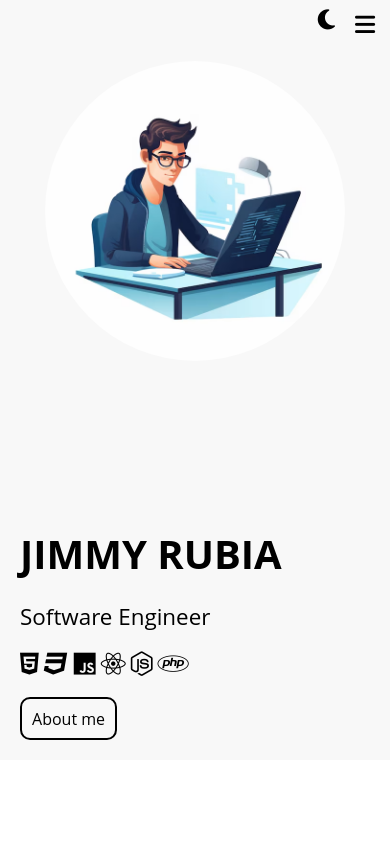
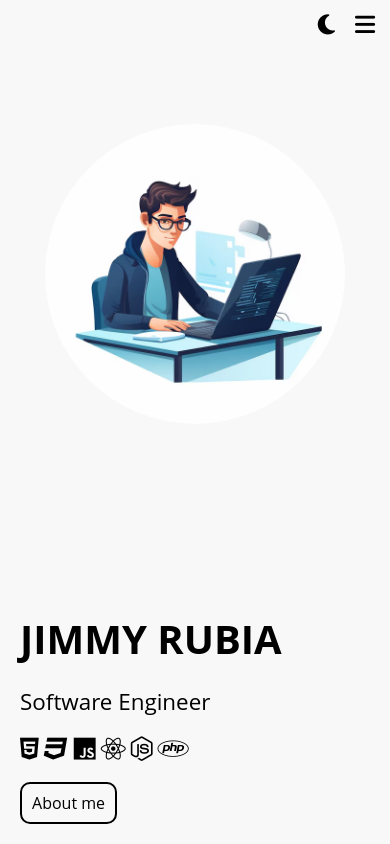
Before and after one commit to Jimmy21048/jimmy-rubia, a React (Create React App) app: page / in a window 390 px wide. Built offline with nearby package versions, Linux system fonts and the light colour scheme.

Commit message:
corrected fa-moon alignment, home page height, and download cv height position

```diff
--- a/src/components/Extensions.js
+++ b/src/components/Extensions.js
@@ -1,4 +1,5 @@
 import { Link } from "react-router-dom"
+import { tutorials } from "./tutorialArray"
 export default function Extensions() {
     return (
         <div className='my-ext'>
@@ -14,7 +15,8 @@ export default function Extensions() {
                     An extension for saving your todo items on the go. Save your items anytime, anywhere, as you surf through the internet...
                     whichever page you're in, this is your go-to partner
                 </p>
-                <Link className='ext-btn' to={`/tutorial/${0}`}>Check It Out</Link>
+                <Link className='ext-btn ext-btn-bg' to={`/tutorial/${0}`}>Check It Out</Link>
+                <a className="ext-btn ext-btn-sm" download={true} href={tutorials[0].file} >Download Now</a>
             </div>
             <button><i className="fa-solid fa-angle-right"></i></button>
         </div>
--- a/src/components/index.css
+++ b/src/components/index.css
@@ -175,6 +175,9 @@ body {
     display: flex;
     align-items: center;
     justify-content: center;
+}
+.ext-btn-sm {
+    display: none;
 }
 .body-left-bottom {
     height: 40vh;
@@ -389,6 +392,7 @@ body {
     right: 20px;
     top: 8px;
     font-size: 23px;
+    padding-top: 5px;
 }
 .hidden-label {
     top: 8px;
@@ -426,11 +430,11 @@ body {
     }
     .body-left {
         width: 100vw;
-        min-height: 90vh;
+        min-height: 100vh;
         display: flex;
     }
     .body-left-top {
-        height: 50vh;
+        height: 65vh;
     }
     .body-animate-title1 {
         display: none;
@@ -440,6 +444,7 @@ body {
     }
     .body-left-bottom {
         gap: 20px;
+        height: 35vh;
         padding:0 20px;
         justify-content: flex-end;
         padding-bottom: 20px;
@@ -520,10 +525,19 @@ body {
     .my-ext-body button {
        display: none;
     }
+    .ext-btn-bg {
+        display: none;
+    }
+    .ext-btn-sm {
+        display: flex;
+    }
     .ext-item {
         width: 100%;
         min-width: 0;
         height: 300px;
+    }
+    .about-hero {
+        padding-bottom: 10vh;
     }
     .about-link {
         height: 5vh;
```
